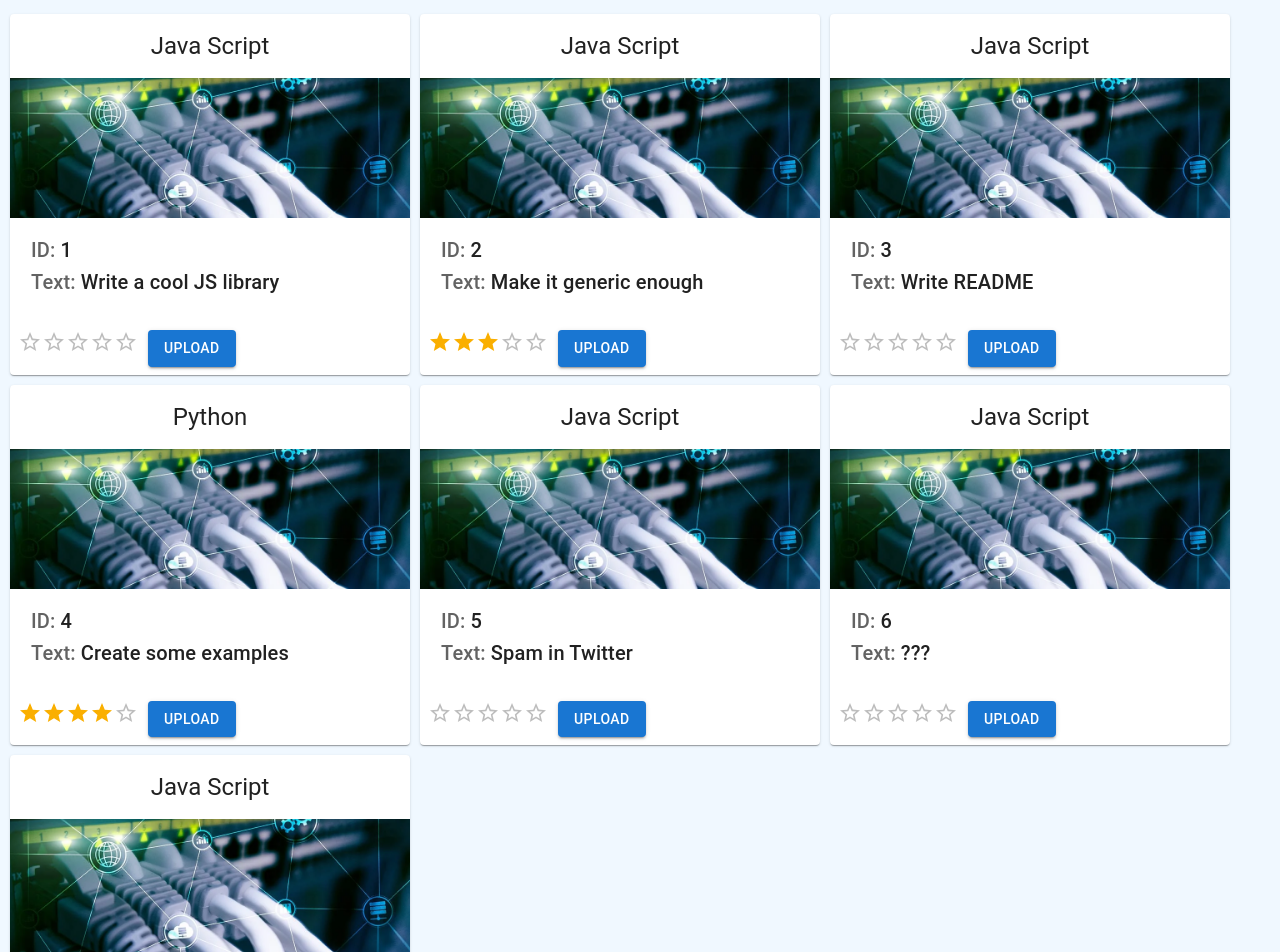
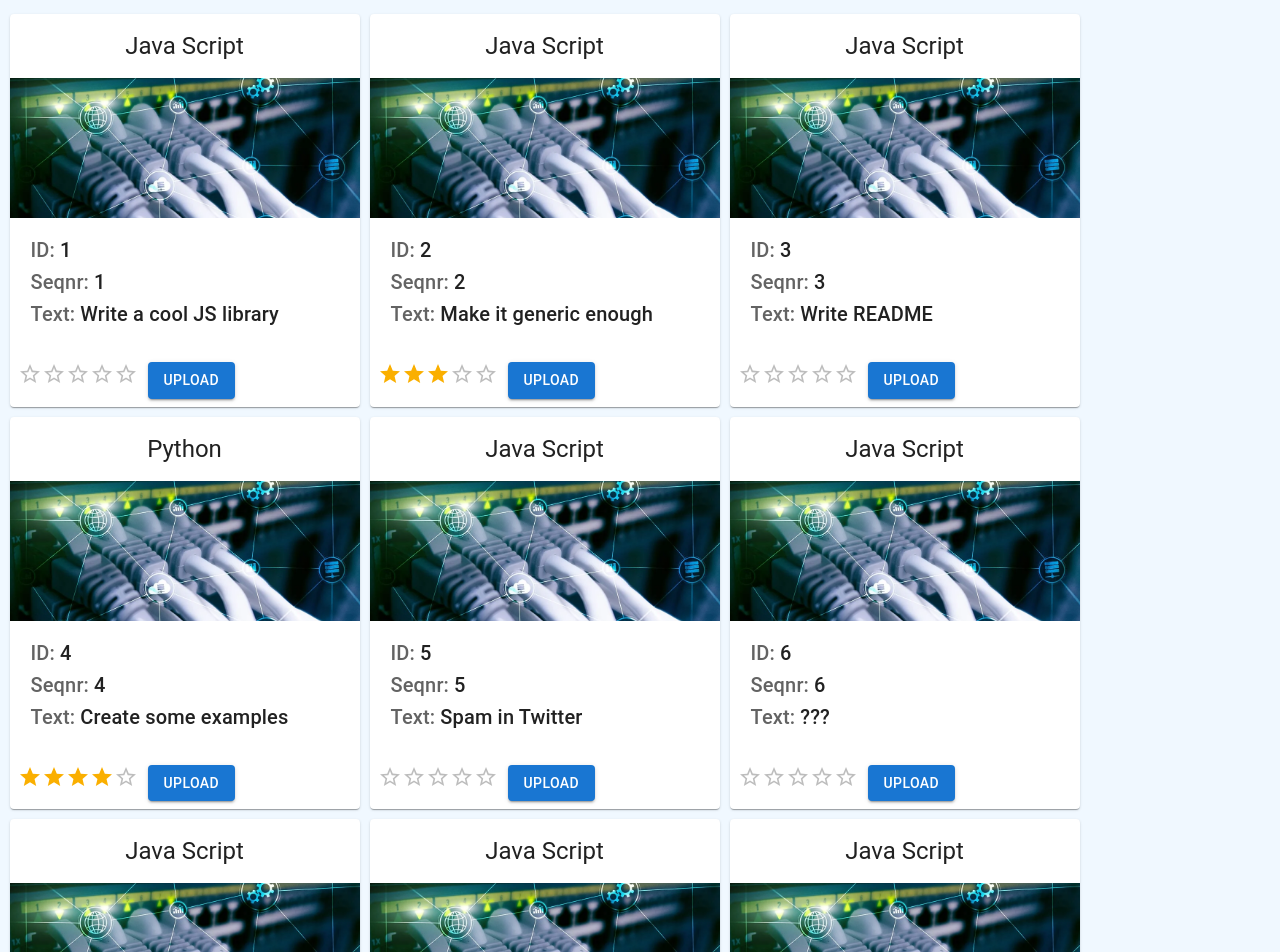
Before and after one commit to devlab22/drag-and-drop, a React (Create React App) app: page / in a window 1280 px wide. Shown: the top 952 px of the page. Built offline with nearby package versions, Linux system fonts and the light colour scheme.

Commit message:
20230522

```diff
--- a/src/App.js
+++ b/src/App.js
@@ -32,7 +32,7 @@ function App() {
   }, [])
 
   const onRatingUpload = (id, rating) => {
-    console.log(id, rating)
+    console.log(`id: ${id} rating: ${rating}`)
 
     cards.map(card => {
 
--- a/src/components/CardItem.jsx
+++ b/src/components/CardItem.jsx
@@ -52,7 +52,7 @@ export default function CardItem({ id, text, title, poster, rating = 0, seqnr, m
             raised={raised}
             onMouseMove={() => setRaised(true)}
             onMouseOut={() => setRaised(false)}
-            sx={{ width: '400px', m: '5px', cursor: 'pointer' }}
+            sx={{ m: '5px', cursor: 'pointer', width: '350px' }}
         >
             <CardActionArea>
                 <Stack>
@@ -78,6 +78,7 @@ export default function CardItem({ id, text, title, poster, rating = 0, seqnr, m
                             gap='0'
                         >
                             {renderKeyValue('ID', id)}
+                            {renderKeyValue('Seqnr', seqnr)}
                             {renderKeyValue('Text', text)}
 
                         </Stack>
@@ -96,6 +97,8 @@ export default function CardItem({ id, text, title, poster, rating = 0, seqnr, m
                     <Rating
                         name="simple-controlled"
                         value={ratingValue}
+                        max={5}
+                        precision={0.5}
                         onChange={(event, newValue) => {
                             setRatingValue(newValue);
                         }}
--- a/src/components/CardList.jsx
+++ b/src/components/CardList.jsx
@@ -1,28 +1,65 @@
 import React from 'react';
-import { Grid, Box } from '@mui/material';
+import { Grid, Box, Paper } from '@mui/material';
 import { default as CardItem} from './CardItem'
 
 export default function CardList({ items = [], onRatingUpload }) {
 
     return (
-        <Box>
+        <Box
+        sx={{
+            marginTop: '0px',
+            display: 'flex',
+            flexDirection: 'column',
+            alignItems: 'center'
+        }}
+        >
+            {/*  <Paper
+                 variant='outlined'
+                    sx={{
+                        width: '98%',
+                        height: '100%',
+                        minHeight: '100%',
+                        minWidth: '450px',
+                        alignItems: 'center',
+                        padding: '10px'
+
+
+
+                    }}
+
+                > */}
             <Grid
                 container
                 spacing={2}
                 sx={{
-                    ml: '5px',
+                    ml: '25px',
                     display: 'flex',
+                    alignItems: 'center'
                 }}
             >
-                {items.map(item => (
+
+                   {/*  <Box
+                    sx={{
+                        display: 'flex',
+                        flexDirection: 'column',
+                        gap: '10px',
+                        alignItems: 'center'
+                    }}
+
+                    >*/}
+                         {items.map(item => (
                     <CardItem
                         key={item.id}
                         onRatingUpload={onRatingUpload}
                         {...item}
                     />
                 ))}
+                    {/* </Box> */}
+
+
 
             </Grid>
+             {/* </Paper> */}
         </Box>
     )
 }
--- a/src/data/db.json
+++ b/src/data/db.json
@@ -55,6 +55,30 @@
       "text": "PROFIT",
       "title": "Java Script",
       "poster": "/img/network.png"
+    },
+    {
+      "id": 8,
+      "seqnr": 8,
+      "rating": 0,
+      "text": "Spam in Twitter",
+      "title": "Java Script",
+      "poster": "/img/network.png"
+    },
+    {
+      "id": 9,
+      "seqnr": 9,
+      "rating": 0,
+      "text": "???",
+      "title": "Java Script",
+      "poster": "/img/network.png"
+    },
+    {
+      "id": 10,
+      "rating": 0,
+      "seqnr": 10,
+      "text": "PROFIT",
+      "title": "Java Script",
+      "poster": "/img/network.png"
     }
   ]
 }
```
